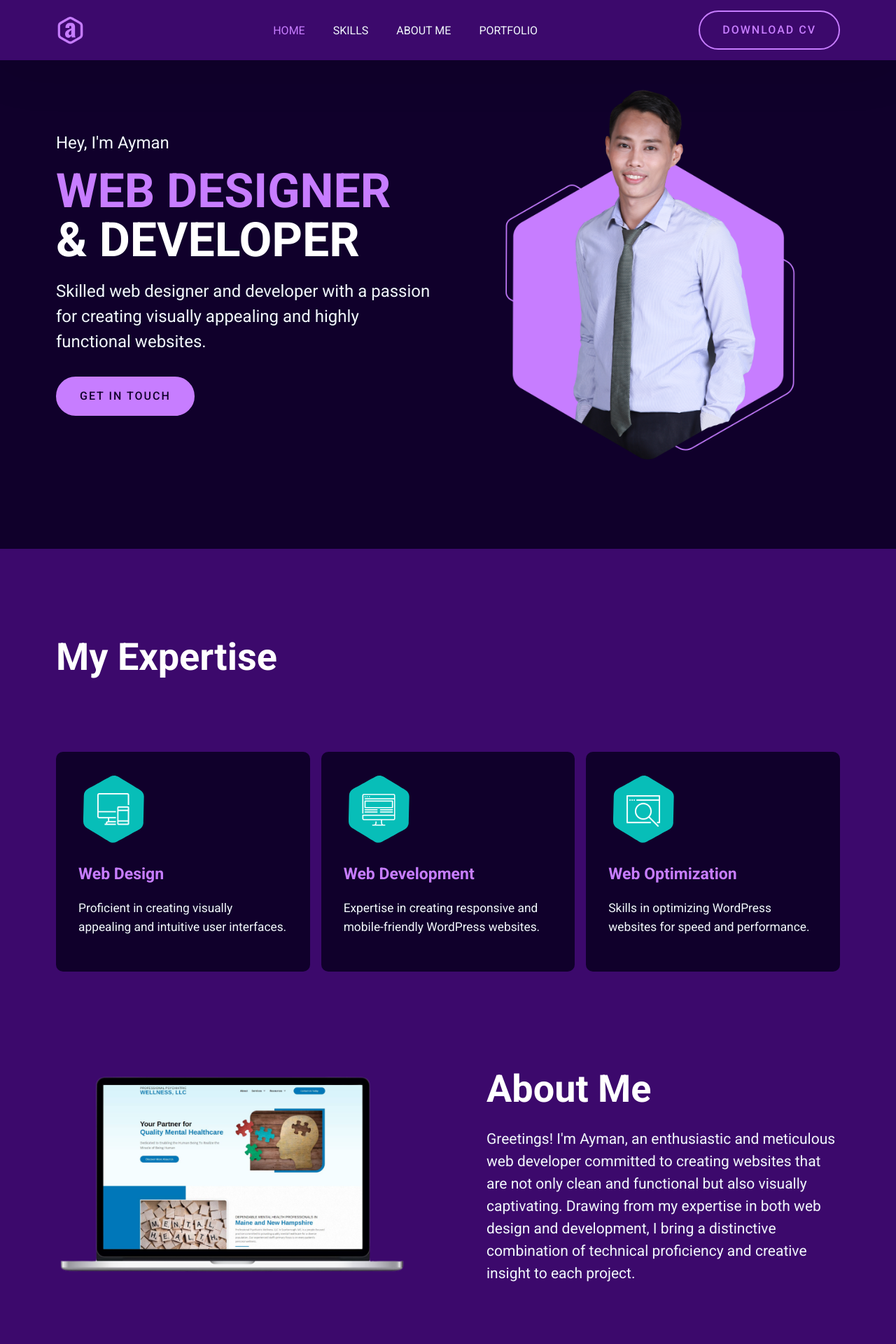
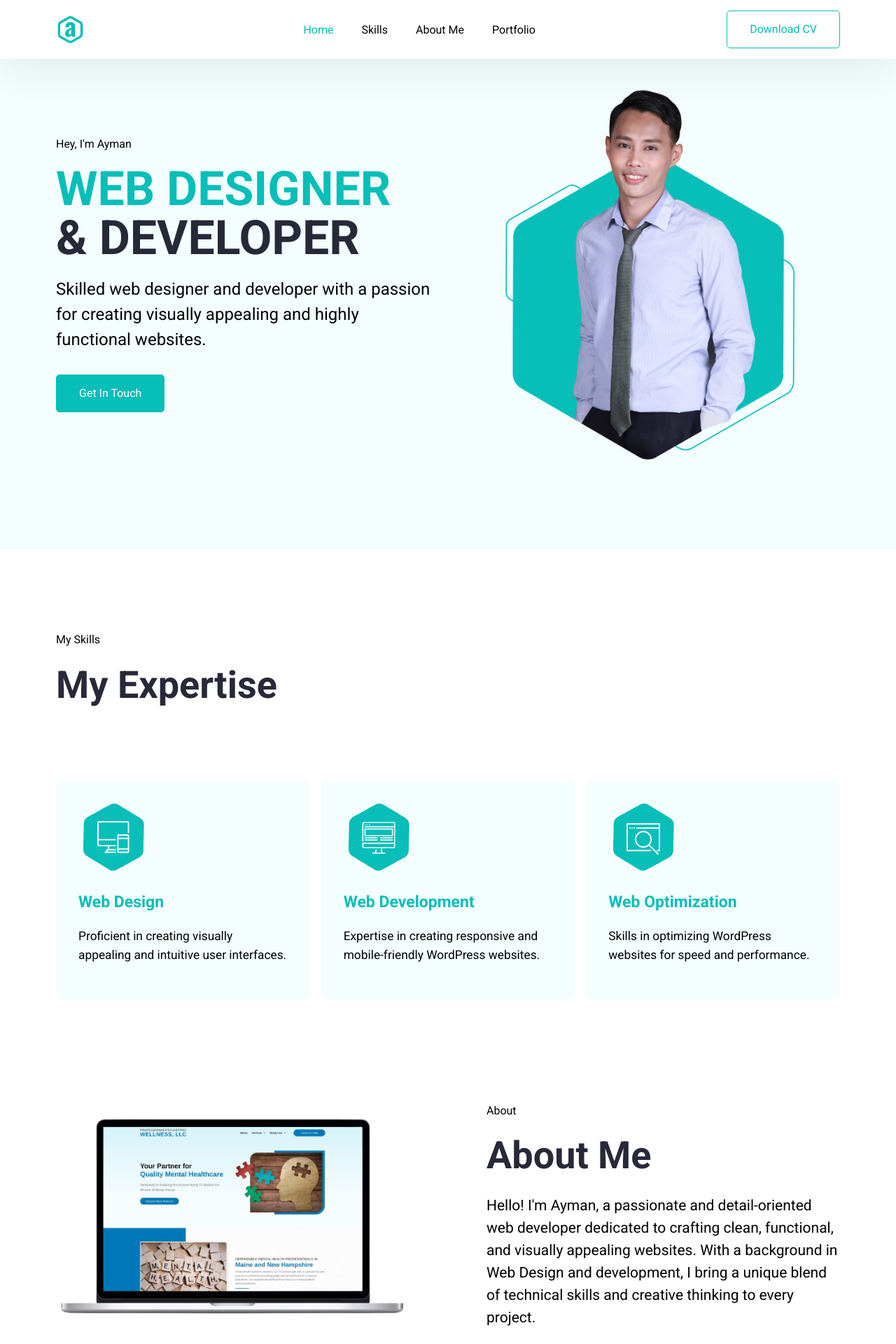
Before and after one commit to A-dmypng/react-personal-portfolio, a React (Create React App) app: page / in a window 1280 px wide. Shown: the top 1920 px of the page at 70% size. Built offline with nearby package versions, Linux system fonts and the light colour scheme.

Commit message:
Restored Old Version

```diff
--- a/public/index.html
+++ b/public/index.html
@@ -2,7 +2,7 @@
 <html lang="en">
   <head>
     <meta charset="utf-8" />
-    <link rel="icon" href="./img/logo-1.png" />
+    <link rel="icon" href="./img/logo-final.png" />
     <meta name="viewport" content="width=device-width, initial-scale=1" />
     <meta
       name="description"
--- a/src/App.css
+++ b/src/App.css
@@ -22,12 +22,13 @@ a {
 text-decoration: none;
 }
 :root {
-  --primary: #C77DFF;
-  --heading-color: #FFFFFF;
-  --bg-shade: #10002B;
-  --dark-violet: #3C096C;
+  --primary: #07beb8;
+  --heading-color: #282938;
+  --bg-shade: #e0fbfc5e;
+  --github: #e62872;
+  --darkblue: #1c1e53;
   --black: #000000;
-  --white: #F2F8FC;
+  --white: #ffffff;
 }
 .container {
   max-width: 1000px;
@@ -38,18 +39,16 @@ text-decoration: none;
   padding: 14px 32px;
   font-size: 16px;
   font-style: normal;
-  font-weight: 500;
+  font-weight: 400;
   line-height: 24px;
-  letter-spacing: 2px;
-  text-transform: uppercase;
   cursor: pointer;
   text-align: center;
   text-decoration: none;
-  border-radius: 30px;
-  -webkit-border-radius: 30px;
-  -moz-border-radius: 30px;
-  -ms-border-radius: 30px;
-  -o-border-radius: 30px;
+  border-radius: 4px;
+  -webkit-border-radius: 5px;
+  -moz-border-radius: 5px;
+  -ms-border-radius: 5px;
+  -o-border-radius: 5px;
   transition: background-color 0.5s;
   -webkit-transtiotion: background-color 0.5s;
   -moz-transtiotion: background-color 0.5s;
@@ -59,26 +58,26 @@ text-decoration: none;
 
 .btn-outline-primary {
   color: var(--primary);
-  background-color: transparent;
-  border: 2px solid var(--primary);
+  background-color: var(--white);
+  border: 1px solid var(--primary);
 }
 .btn-outline-primary:hover {
-  color: var(--bg-shade);
+  color: var(--white);
   background-color: var(--primary);
 }
 .btn-primary {
-  color: var(--bg-shade);
+  color: var(--white);
   background-color: var(--primary);
-  border: 2px solid var(--primary);
+  border: 1px solid var(--primary);
 }
 .btn-primary:hover {
   color: var(--primary);
-  background-color: transparent;
+  background-color: var(--white);
 }
 .btn-behance {
-  color: var(--bg-shade);
+  color: var(--white);
   background-color: var(--primary);
-  border: 2px solid var(--primary);
+  border: 1px solid var(--primary);
   display: flex;
   flex-direction: row;
   justify-content: center;
@@ -88,12 +87,12 @@ text-decoration: none;
 
 .btn-behance:hover {
 color: var(--primary);
-background-color: transparent;
+background-color: var(--white);
 }
 
 .btn-behance a {
   text-decoration: none;
-  color: var(--bg-shade);
+  color: #fff;
 }
 
 .btn-behance:hover a {
@@ -174,7 +173,7 @@ h3 {
   justify-content: space-between;
   align-items: center;
   padding: 15px 80px;
-  background: #3C096C;
+  background: var(--white);
   box-shadow: 0px 5px 80px 0 rgba(0, 0, 0, 0.1);
   position: fixed;
   top: 0;
@@ -200,10 +199,6 @@ align-items: center;
 
 .navbar--items ul > li > a {
   text-decoration: none;
-  text-transform: uppercase;
-}
-.navbar--items ul > li{
-  color: var(--white);
 }
 .navbar--items ul > li:hover  a {
 color: var(--primary);
@@ -244,8 +239,7 @@ color: var(--primary);
   margin-top: 20px;
 }
 .hero--sub-title {
-  color: var(--white);
-  font-size: 24px;
+  color: var(--black);
 }
 .hero--section--title {
   color: var(--heading-color);
@@ -260,7 +254,7 @@ color: var(--primary);
   color: var(--primary);
 }
 .hero--section--description {
-  color: var(--white);
+  color: var(--black);
   font-size: 24px;
   font-weight: 400;
   line-height: 36px;
@@ -282,7 +276,6 @@ color: var(--primary);
   justify-content: center;
   align-items: flex-start;
   gap: 100px;
-  background-color: var(--dark-violet);
 }
 .skills--section--heading {
   color: var(--heading-color);
@@ -312,9 +305,9 @@ color: var(--primary);
 .skills--section--card:hover {
   border-bottom: 4px solid var(--primary);
 }
-/* .skills--section--card:hover .skills--section--description {
+.skills--section--card:hover .skills--section--description {
   color: var(--black);
-} */
+}
 .skills--section--img {
   display: flex;
   padding-top: 10gitpx;
@@ -339,7 +332,7 @@ color: var(--primary);
   line-height: 45px;
 }
 .skills--section--description {
-  color: var(--white);
+  color: var(--black);
   font-size: 21px;
   font-style: normal;
   font-weight: 400;
@@ -349,15 +342,14 @@ color: var(--primary);
 
 /* Aboutt Us */
 .about--section {
-  background-color: var(--dark-violet);
   display: grid;
-  padding: 0px 80px 120px;
+  padding: 20px 80px;
   align-items: center;
   gap: 110px;
   grid-template-columns: repeat(2, 1fr);
 }
 .about--section--description {
-  color: var(--white);
+  color: var(--dark);
   font-size: 21px;
   font-style: normal;
   font-weight: 400;
@@ -371,7 +363,6 @@ color: var(--primary);
 
 /* My Portfolio Starts */
 .portfolio--section {
-  background-color: var(--bg-shade);
   display: flex;
   padding: 120px 80px;
   flex-direction: column;
@@ -564,7 +555,7 @@ input[type="checkbox"] {
   padding: 60px 80px;
   flex-direction: column;
   align-items: flex-start;
-  background: var(--dark-violet);
+  background: var(--bg-shade);
   align-items: center;
   align-self: stretch;
 }
@@ -585,8 +576,6 @@ input[type="checkbox"] {
 .footer--items ul > li > a {
   text-decoration: none;
   cursor: pointer;
-  text-transform: uppercase;
-  color: var(--white);
 }
 .footer--social--icon > ul {
   list-style: none;
@@ -604,7 +593,7 @@ input[type="checkbox"] {
   margin: 20px 0 20px;
   height: 1px;
   width: 100%;
-  background: rgba(40, 41, 56, 0.20);
+  background: rgba(40, 41, 56, 0.40);
 }
 .footer--content--container {
   display: flex;
@@ -612,8 +601,8 @@ input[type="checkbox"] {
   align-items: center;
 }
 .footer--content {
-  color: var(--white);
-  font-size: 16px;
+  color: var(--black);
+  font-size: 18.667px;
   font-weight: 400;
   line-height: 28px;
 }
@@ -705,8 +694,8 @@ input[type="checkbox"] {
   }
   .about--section {
     gap: 20px;
-    padding-top: 50;
-    padding-bottom: 50;
+    padding-top: 0;
+    padding-bottom: 0;
   }
   .testimonial--section--card {
     padding: 25px;
@@ -734,7 +723,7 @@ input[type="checkbox"] {
     align-items: center;
   }
   .divider {
-    margin: 0px;
+    margin: 20px;
   }
 }
 
@@ -755,7 +744,7 @@ input[type="checkbox"] {
   display: block;
   height: 0.188rem;
   width: 100%;
-  background-color: var(--white);
+  background-color: #000000;
   border-radius: 0.625rem;
   transition: all ease-in-out 0.2s;
 }
@@ -773,8 +762,8 @@ input[type="checkbox"] {
     display: flex;
     align-items: center;
     justify-content: center;
-    background-color: #3C096C;
-    top: -30rem;
+    background-color: rgba(255, 255, 255);
+    top: -20rem;
     left: 0;
     width: 100%;
     transition: all ease-in-out 0.4s;
--- a/src/Pages/Home/AboutMe.jsx
+++ b/src/Pages/Home/AboutMe.jsx
@@ -6,10 +6,9 @@ export default function AboutMe() {
             </div>
             <div className="hero--section--content--box about--section--box">
                 <div className="hero--section--content">
-                    {/* <p className="section--title">About</p> */}
+                    <p className="section--title">About</p>
                     <h1 className="skills--section--heading">About Me</h1>
-                    <p className="about--section--description">Greetings! I'm Ayman, an enthusiastic and meticulous web developer committed to creating websites that are not only clean and functional but also visually captivating. Drawing from my expertise in both web design and development, I bring a distinctive combination of technical proficiency and creative insight to each project.
-</p>
+                    <p className="about--section--description">Hello! I'm Ayman, a passionate and detail-oriented web developer dedicated to crafting clean, functional, and visually appealing websites. With a background in Web Design and development, I bring a unique blend of technical skills and creative thinking to every project.</p>
                 </div>
             </div>
         </section>
--- a/src/Pages/Home/Footer.jsx
+++ b/src/Pages/Home/Footer.jsx
@@ -6,7 +6,7 @@ function Footer() {
     <footer className="footer--container">
       <div className="footer--link--container">
         <div>
-          <img className="logo" src="./img/logo-1.png" alt="Logoipsum" />
+          <img className="logo" src="./img/logo-final.png" alt="Logoipsum" />
         </div>
         <div className="footer--items">
           <ul>
@@ -64,7 +64,7 @@ function Footer() {
             </li>
           </ul>
         </div>
-        {/* <div className="footer--social--icon">
+        <div className="footer--social--icon">
           <ul>
             <li>
               <a
@@ -97,7 +97,7 @@ function Footer() {
               </a>
             </li>
           </ul>
-        </div> */}
+        </div>
       </div>
       <hr className="divider" />
       <div className="footer--content--container">
--- a/src/Pages/Home/HeroSection.jsx
+++ b/src/Pages/Home/HeroSection.jsx
@@ -16,7 +16,7 @@ export default function HeroSection() {
                 <a href="mailto:admypung@gmail.com" className="btn btn-primary">Get In Touch</a>
             </div>
             <div className="hero--section--img">
-                <img src="./img/hero-image-2.png" alt="Hero Section" />
+                <img src="./img/hero-image-1.png" alt="Hero Section" />
             </div>
         </section>
     )
--- a/src/Pages/Home/MyPortfolio.jsx
+++ b/src/Pages/Home/MyPortfolio.jsx
@@ -4,7 +4,7 @@ export default function MyPortfolio() {
     return <section className="portfolio--section" id="MyPortfolio">
         <div className="portfolio--container-box">
             <div className="portfolio--container">
-                {/* <p className="sub--title">Recent Projects</p> */}
+                <p className="sub--title">Recent Projects</p>
                 <h2 className="skills--section--heading">My Portfolio</h2>
             </div>
             <div>
--- a/src/Pages/Home/MySkills.jsx
+++ b/src/Pages/Home/MySkills.jsx
@@ -4,7 +4,7 @@ export default function MySKills() {
     return(
         <section className="skills--section" id="mySkills">
             <div className="portfolio--container">
-                {/* <p className="section--title">My Skills</p> */}
+                <p className="section--title">My Skills</p>
                 <h2 className="skills--section--heading">My Expertise</h2>
             </div>
             <div className="skills--section--container">
--- a/src/Pages/Home/Navbar.jsx
+++ b/src/Pages/Home/Navbar.jsx
@@ -35,7 +35,7 @@ function Navbar() {
   return (
     <nav className={`navbar ${navActive ? "active" : ""}`}>
       <div className="logo-container">
-        <img className="logo" src="./img/logo-1.png" alt="Logoipsum" />
+        <img className="logo" src="./img/logo-final.png" alt="Logoipsum" />
       </div>
       <a
         className={`nav__hamburger ${navActive ? "active" : ""}`}
```
Also changed, not shown: public/img/avatar-image-1.png (added), public/img/hero-image-1.png (added).
